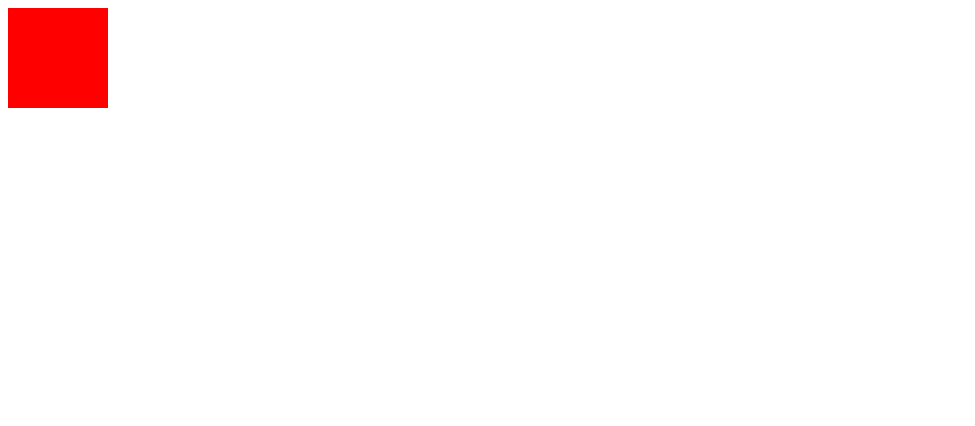
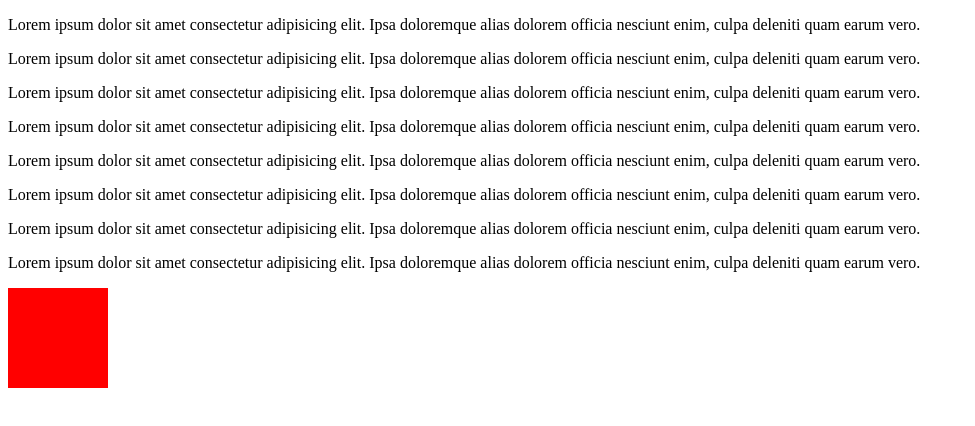
Before and after one commit to wa1ead/MakeIt_BOOTCAMP, a plain HTML site: page ANIMATION/animation.html in a window 1280 px wide. Shown: the whole page, without its empty margins (0-975 px from the left). Drawn offline with Linux system fonts and the light colour scheme.

Commit message:
presented

```diff
--- a/ANIMATION/animation.html
+++ b/ANIMATION/animation.html
@@ -7,6 +7,39 @@
     <link rel="stylesheet" href="styles.css" />
   </head>
   <body>
+    <p>
+      Lorem ipsum dolor sit amet consectetur adipisicing elit. Ipsa doloremque
+      alias dolorem officia nesciunt enim, culpa deleniti quam earum vero.
+    </p>
+    <p>
+      Lorem ipsum dolor sit amet consectetur adipisicing elit. Ipsa doloremque
+      alias dolorem officia nesciunt enim, culpa deleniti quam earum vero.
+    </p>
+    <p>
+      Lorem ipsum dolor sit amet consectetur adipisicing elit. Ipsa doloremque
+      alias dolorem officia nesciunt enim, culpa deleniti quam earum vero.
+    </p>
+    <p>
+      Lorem ipsum dolor sit amet consectetur adipisicing elit. Ipsa doloremque
+      alias dolorem officia nesciunt enim, culpa deleniti quam earum vero.
+    </p>
+    <p>
+      Lorem ipsum dolor sit amet consectetur adipisicing elit. Ipsa doloremque
+      alias dolorem officia nesciunt enim, culpa deleniti quam earum vero.
+    </p>
+    <p>
+      Lorem ipsum dolor sit amet consectetur adipisicing elit. Ipsa doloremque
+      alias dolorem officia nesciunt enim, culpa deleniti quam earum vero.
+    </p>
+    <p>
+      Lorem ipsum dolor sit amet consectetur adipisicing elit. Ipsa doloremque
+      alias dolorem officia nesciunt enim, culpa deleniti quam earum vero.
+    </p>
+    <p>
+      Lorem ipsum dolor sit amet consectetur adipisicing elit. Ipsa doloremque
+      alias dolorem officia nesciunt enim, culpa deleniti quam earum vero.
+    </p>
+
     <div></div>
   </body>
 </html>
--- a/ANIMATION/styles.css
+++ b/ANIMATION/styles.css
@@ -1,4 +1,4 @@
-div {
+/* div {
   width: 100px;
   height: 100px;
   background-color: red;
@@ -32,4 +32,42 @@ div {
     top: 0;
     background-color: white;
   }
+} */
+
+div {
+  width: 100px;
+  height: 100px;
+  background-color: red;
+  position: relative;
+  animation-name: myDiv;
+  animation-duration: 4s;
+  animation-play-state: running;
 }
+
+@keyframes myDiv {
+  0% {
+    left: 0px;
+    top: 0px;
+  }
+  25% {
+    top: 0;
+    left: 250px;
+    background-color: blue;
+  }
+  50% {
+    top: 250px;
+    left: 250px;
+    background-color: yellow;
+  }
+
+  75% {
+    top: 250px;
+    left: 0;
+    background-color: #009036;
+  }
+  100% {
+    top: 0;
+    left: 0;
+    background-color: transparent;
+  }
+}
```
